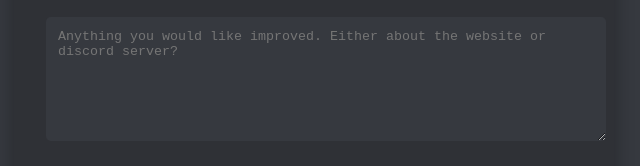
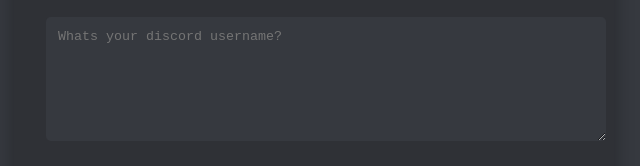
Before and after one commit to G4-Web/ModRequests, a plain HTML site: page index.html in a window 1280 px wide. Shown: the part 509-675 px from the top of the page, without its empty margins (326-966 px from the left). Drawn offline with Linux system fonts and the light colour scheme.

Commit message:
Update index.html

```diff
--- a/index.html
+++ b/index.html
@@ -15,7 +15,7 @@
       <input type="url" id="gameLink" placeholder="Link to Game" required>
       <input type="url" id="discordLink" placeholder="Discord Link (Optional)">
       <textarea id="extraInfo" placeholder="Any additional information"></textarea>
-      <textarea id="improvements" placeholder="Anything you would like improved. Either about the website or discord server?"></textarea>
+      <textarea id="improvements" placeholder="Whats your discord username?"></textarea>
       <button id="formatBtn" class="glow-button">Format</button>
       <div id="preview" class="preview-container hidden">
         <h3>Preview</h3>
```
